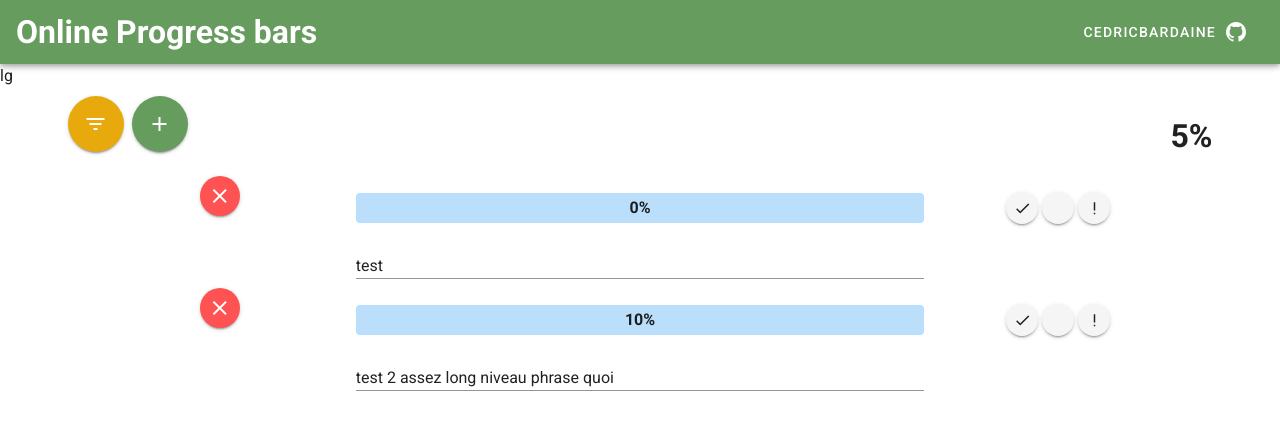
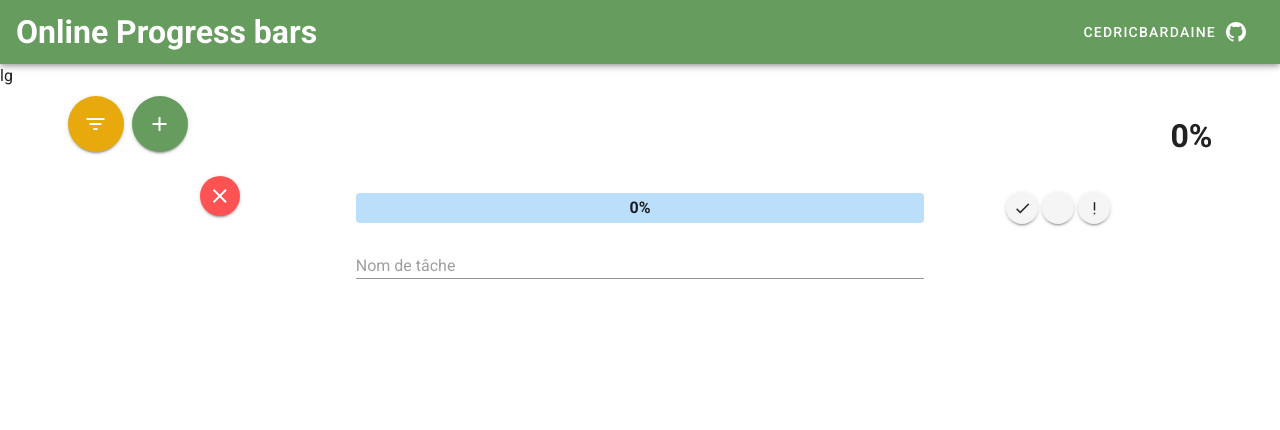
Before and after one commit to CedricBardaine/online_progress_bars, a Vue app: page / in a window 1280 px wide. Shown: the top 430 px of the page. Built offline with nearby package versions, Linux system fonts and the light colour scheme.

Commit message:
add placeholder

```diff
--- a/src/App.vue
+++ b/src/App.vue
@@ -154,7 +154,7 @@
                   class=""
                   type="text"
                   error-count=""
-                  placeholder=""
+                  placeholder="Nom de tâche"
                   label=""
                   v-model="bar.text"
                   dense
@@ -178,15 +178,8 @@ export default {
   data: () => ({
     bars: [
       {
-        text: "test",
+        text: "",
         percent: 0,
-        loading: false,
-        paused: false,
-        problem: false,
-      },
-      {
-        text: "test 2 assez long niveau phrase quoi ",
-        percent: 10,
         loading: false,
         paused: false,
         problem: false,
```
